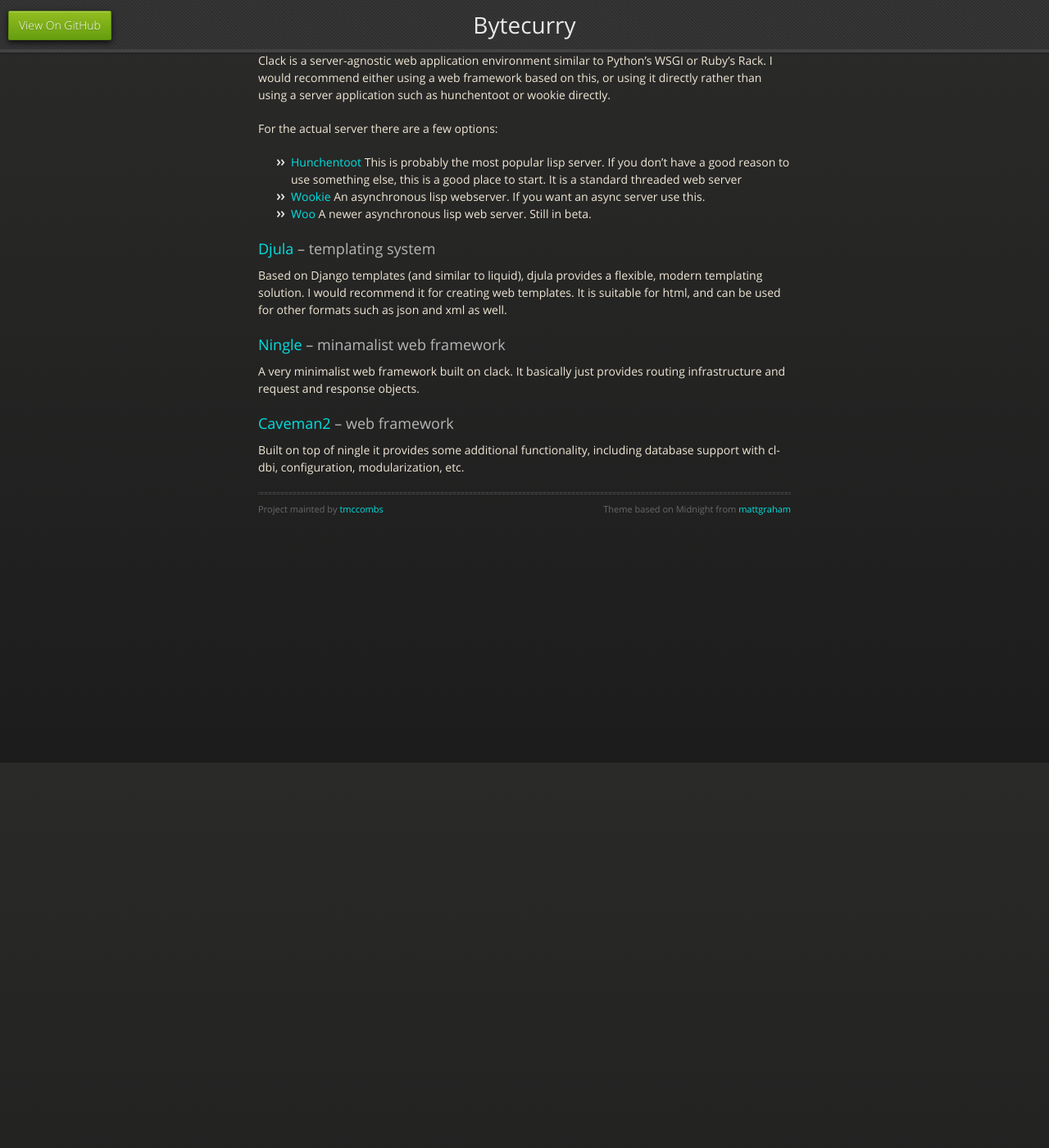
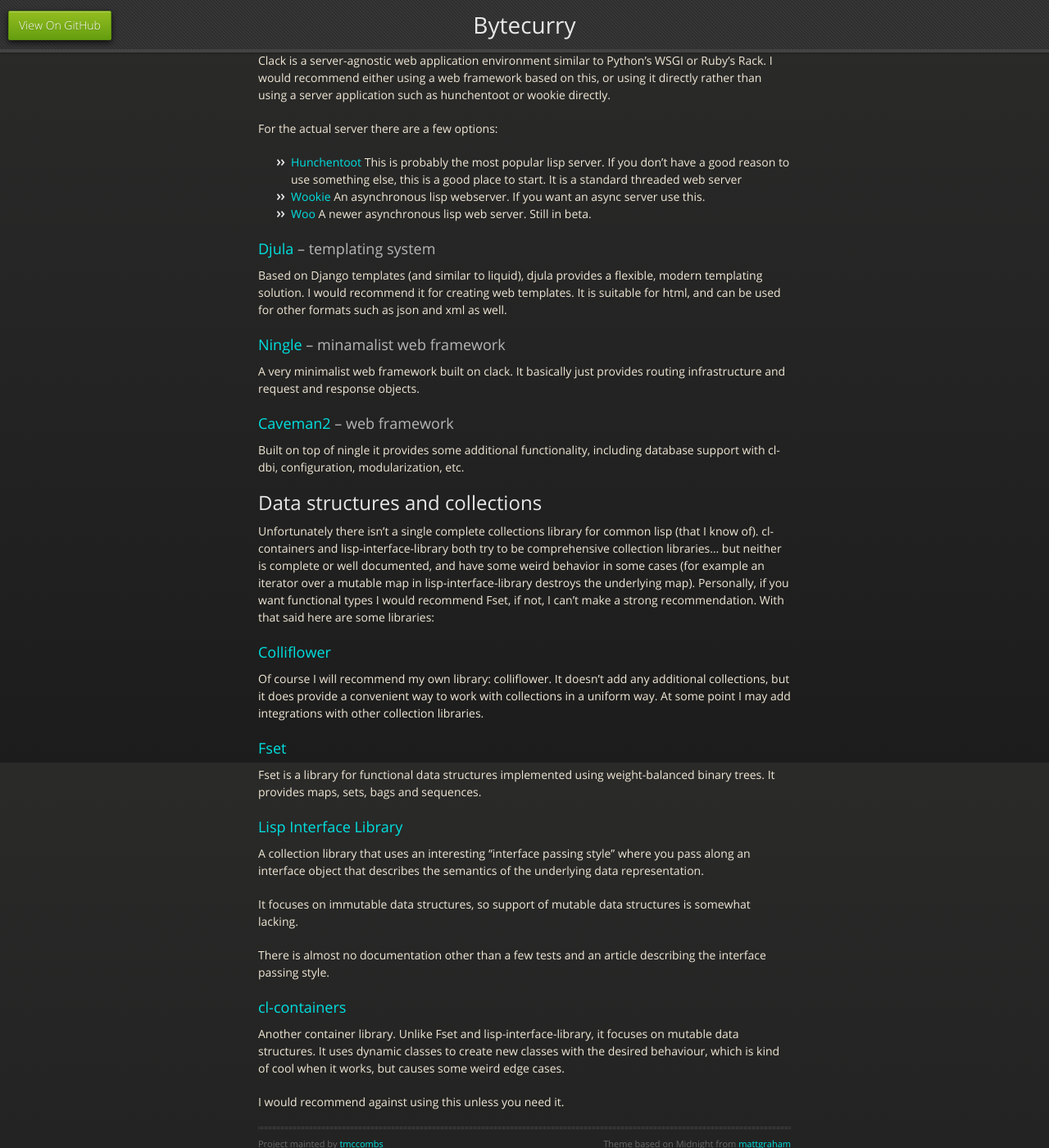
Before and after one commit to bytecurry/bytecurry.github.io, a Jekyll site: the page built from recommended-libraries/lisp.md, in a window 1280 px wide and 1400 px high, scrolled down 870 px. Shown: the whole window at 82% size. Built offline with Jekyll 4.4.1, drawn with Linux system fonts in a browser that asks for light colours; nearby versions of some CDN libraries; before the commit the page ends 1500 px from its top, so only the background shows below that.

Commit message:
Add collections section to recommended libraries

```diff
--- a/recommended-libraries/lisp.md
+++ b/recommended-libraries/lisp.md
@@ -79,3 +79,42 @@
 
 Built on top of ningle it provides some additional functionality, including database
 support with cl-dbi, configuration, modularization, etc.
+
+
+## Data structures and collections
+
+Unfortunately there isn't a single complete collections library for
+common lisp (that I know of). cl-containers and lisp-interface-library both try to be
+comprehensive collection libraries... but neither is complete or well documented, and have some
+weird behavior in some cases (for example an iterator over a mutable map in lisp-interface-library
+destroys the underlying map). Personally, if you want functional types I would recommend Fset, if not,
+I can't make a strong recommendation. With that said here are some libraries:
+
+### [Colliflower](https://github.com/bytecurry/colliflower)
+
+Of course I will recommend my own library: colliflower. It doesn't add any
+additional collections, but it does provide a convenient way to work with collections
+in a uniform way. At some point I may add integrations with other collection libraries.
+
+### [Fset](https://github.com/slburson/fset)
+
+Fset is a library for functional data structures implemented using weight-balanced binary trees.
+It provides maps, sets, bags and sequences.
+
+### [Lisp Interface Library](https://github.com/fare/lisp-interface-library)
+
+A collection library that uses an interesting "interface passing style" where you pass
+along an interface object that describes the semantics of the underlying data representation.
+
+It focuses on immutable data structures, so support of mutable data structures is somewhat lacking.
+
+There is almost no documentation other than a few tests and an article describing the interface
+passing style.
+
+### [cl-containers](https://github.com/gwkkwg/cl-containers)
+
+Another container library. Unlike Fset and lisp-interface-library, it focuses on mutable data structures.
+It uses dynamic classes to create new classes with the desired behaviour, which is kind of cool when it works,
+but causes some weird edge cases.
+
+I would recommend against using this unless you need it.
```
